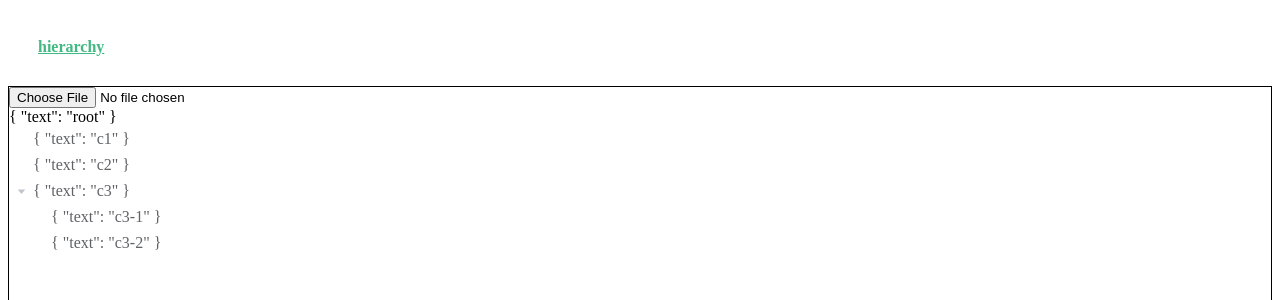
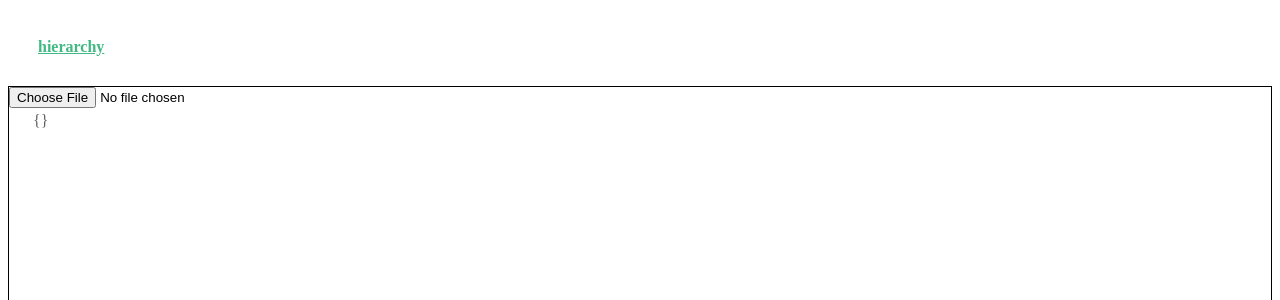
Before and after one commit to danmaid/legacy-maid, a Vue app: page /#/build/hierarchy in a window 1280 px wide. Shown: the top 300 px of the page. Built offline with nearby package versions, Linux system fonts and the light colour scheme.

Commit message:
hierary作成まで

```diff
--- a/src/components/PreviewHierarchy.vue
+++ /dev/null
@@ -1,36 +0,0 @@
-<template>
-  <div class="preview-hierarchy">
-    <template v-if="value">
-      <div>{{ rootData }}</div>
-      <el-tree :data="value.children" default-expand-all>
-        <template #default="{ data: { children, ...data } }">
-          <div>{{ data }}</div>
-        </template>
-      </el-tree>
-    </template>
-    <div v-else>データがありません</div>
-  </div>
-</template>
-
-<script lang="ts">
-import Vue from 'vue'
-import { Tree } from 'element-ui'
-
-Vue.use(Tree)
-
-export default Vue.extend({
-  props: {
-    value: {
-      type: Object,
-      default: undefined
-    }
-  },
-  computed: {
-    rootData() {
-      // eslint-disable-next-line @typescript-eslint/no-unused-vars
-      const { children, ...data } = this.value
-      return data
-    }
-  }
-})
-</script>
--- a/src/views/BuildHierarchy.vue
+++ b/src/views/BuildHierarchy.vue
@@ -2,32 +2,44 @@
   <div class="build-hierarchy" style="min-width: 300px;min-height: 300px; border: 1px solid;">
     <upload-xlsx v-model="xlsx" />
 
-    <div v-for="sheet of sheets" :key="sheet.name" class="sheet">
-      <el-checkbox v-model="sheet.enabled">{{ sheet.name }}</el-checkbox>
-      <!-- <el-input v-model="sheet.columns" placeholder="column set"></el-input> -->
-      <div style="display:flex;align-items:center;">
-        <span style="margin-right:1em">rows for hierarchy</span>
-        <el-checkbox-group v-model="sheet.columns" size="mini">
-          <el-checkbox-button label="A"></el-checkbox-button>
-          <el-checkbox-button label="B"></el-checkbox-button>
-        </el-checkbox-group>
-      </div>
-      <!-- <el-input v-model="sheet.rows" placeholder="row range" size="mini"></el-input> -->
-      <div style="display:flex;align-items:center;">
-        <span style="margin-right:1em">column range</span>
-        <el-slider v-model="sheet.rows" range :max="sheet.rowMax" style="flex: 1 1"></el-slider>
-      </div>
+    <div v-for="setting of settings" :key="setting.name">
+      <el-tabs type="border-card">
+        <el-tab-pane>
+          <template #label>
+            <el-checkbox v-model="setting.enabled">{{ setting.name }}</el-checkbox>
+          </template>
+          <div style="display:flex;align-items:center;">
+            <span style="margin-right:1em">rows for hierarchy</span>
+            <el-checkbox-group v-model="setting.columns" size="mini">
+              <el-checkbox-button v-for="col of setting.colList" :key="col" :label="col"></el-checkbox-button>
+            </el-checkbox-group>
+          </div>
+          <div style="display:flex;align-items:center;">
+            <span style="margin-right:1em">column range</span>
+            <el-slider
+              v-model="setting.rows"
+              range
+              :min="1"
+              :max="setting.rowMax"
+              style="flex: 1 1"
+            ></el-slider>
+          </div>
+        </el-tab-pane>
+      </el-tabs>
     </div>
 
-    <preview-hierarchy v-model="hierarchy" />
+    <el-tree :data="[hierarchy]" default-expand-all>
+      <template #default="{ data: { children, ...data } }">
+        <div>{{ data }}</div>
+      </template>
+    </el-tree>
   </div>
 </template>
 
 <script lang="ts">
 import Vue from 'vue'
 import UploadXlsx from '../components/UploadXlsx.vue'
-import PreviewHierarchy from '../components/PreviewHierarchy.vue'
-import { Checkbox, Input, InputNumber, CheckboxButton, CheckboxGroup, Slider } from 'element-ui'
+import { Checkbox, Input, InputNumber, CheckboxButton, CheckboxGroup, Slider, TabPane, Tabs, Tree } from 'element-ui'
 import * as XLSX from 'xlsx'
 
 Vue.use(Checkbox)
@@ -36,6 +48,9 @@ Vue.use(InputNumber)
 Vue.use(CheckboxButton)
 Vue.use(CheckboxGroup)
 Vue.use(Slider)
+Vue.use(Tabs)
+Vue.use(TabPane)
+Vue.use(Tree)
 
 function numToAlpha(num: number) {
   let alpha = ''
@@ -45,58 +60,84 @@ function numToAlpha(num: number) {
   return alpha;
 }
 
+function getAlphaList(start: number, end: number): string[] {
+  const arr: string[] = []
+  for (let i = start; i <= end; i++) {
+    arr.push(numToAlpha(i))
+  }
+  return arr
+}
+
+interface Setting {
+  name: string;
+  enabled: boolean;
+  columns: string[];
+  colList: string[];
+  rows: [number, number];
+  rowMax: number;
+}
+
+function getSettings(book: XLSX.WorkBook): Setting[] {
+  return book.SheetNames.map(v => {
+    const ref = book.Sheets[v]['!ref']
+    const rowMin = ref ? XLSX.utils.decode_range(ref).s.r + 1 : 0
+    const rowMax = ref ? XLSX.utils.decode_range(ref).e.r + 1 : 100
+    const colMax = ref ? XLSX.utils.decode_range(ref).e.c : 100
+    const colList = getAlphaList(0, colMax)
+    return {
+      name: v,
+      enabled: true,
+      columns: [...colList],
+      colList,
+      rows: [rowMin, rowMax],
+      rowMax
+    }
+  })
+}
+
+type Hierarchy = Children & Data
+
+interface Data {
+  text?: string;
+}
+
+interface Children {
+  children?: Hierarchy[];
+}
+
+function getHierarchy(settings: Setting[], root?: Data): Hierarchy {
+  return {
+    children: settings.filter(v => v.enabled).map(v => ({
+      text: v.name
+    })),
+    ...root
+  }
+}
+
 export default Vue.extend({
-  components: { UploadXlsx, PreviewHierarchy },
+  components: { UploadXlsx },
   data(): {
     xlsx?: XLSX.WorkBook;
-    hierarchy?: {};
-    sheets: {}[];
+    settings: Setting[];
   } {
     return {
       xlsx: undefined,
-      hierarchy: {
-        text: 'root',
-        children: [
-          { text: 'c1' },
-          { text: 'c2' },
-          {
-            text: 'c3',
-            children: [
-              { text: 'c3-1' },
-              { text: 'c3-2' },
-            ]
-          },
-        ]
-      },
-      sheets: []
+      settings: []
+    }
+  },
+  computed: {
+    hierarchy() {
+      const { settings, xlsx }: { xlsx?: XLSX.WorkBook; settings: Setting[] } = this
+      const root = xlsx ? {
+        text: xlsx.Props ? xlsx.Props.Title : undefined
+      } : undefined
+      return getHierarchy(settings, root)
     }
   },
   watch: {
     xlsx(value: XLSX.WorkBook) {
-      this.sheets = value.SheetNames.map(v => {
-        const ref = value.Sheets[v]['!ref']
-        const rowMin = ref ? XLSX.utils.decode_range(ref).s.r : 0
-        const rowMax = ref ? XLSX.utils.decode_range(ref).e.r : 100
-        return {
-          name: v,
-          enabled: true,
-          columns: [],
-          rows: [rowMin, rowMax],
-          rowMax
-        }
-      })
+      this.settings = getSettings(value)
     }
   }
 })
 </script>
-
-<style scoped>
-.sheet {
-  /* display: flex; */
-  /* align-items: center; */
-  padding: 0.2em 1em;
-}
-.sheet > :not(:last-child) {
-  margin-right: 1em;
-}
-</style>
```
Also changed, not shown: src/components/EditHierarchyXlsx.vue (deleted, +0 -58 lines), src/components/SheetHtmlExtend.vue (deleted, +0 -15 lines).
